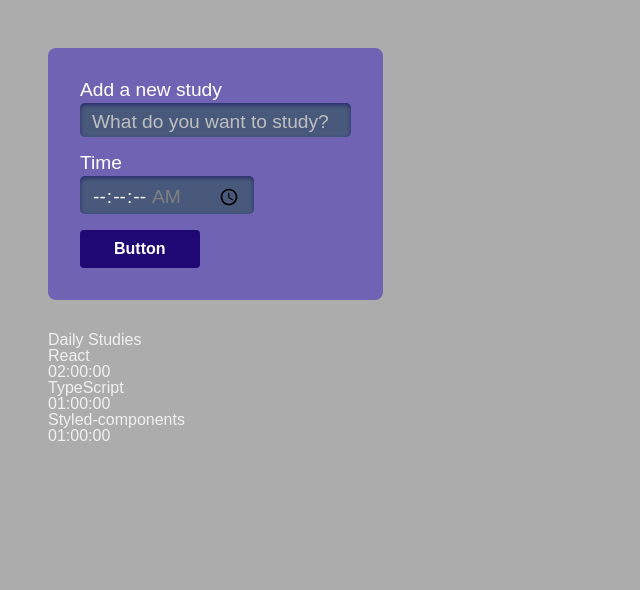
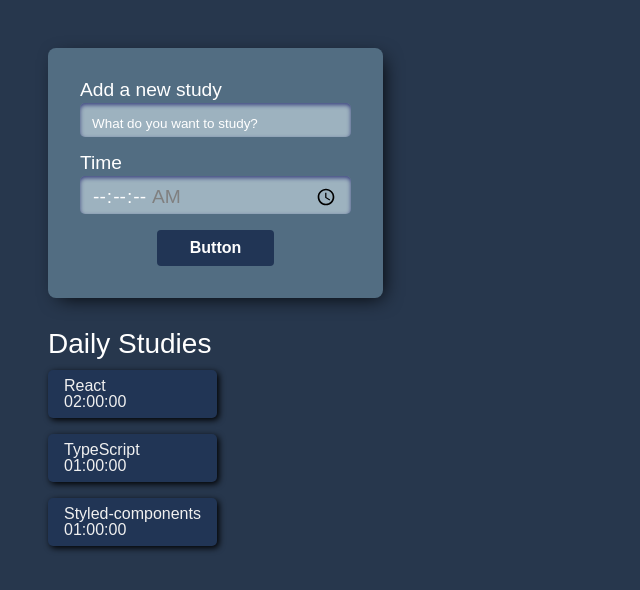
Before and after one commit to viniciusdamascenosouza/studies, a React (Create React App) app: page / in a window 1280 px wide. Shown: the top 590 px of the page, without its empty margins (0-640 px from the left). Built offline with nearby package versions, Linux system fonts and the light colour scheme.

Commit message:
task style

```diff
--- a/src/components/Button/index.tsx
+++ b/src/components/Button/index.tsx
@@ -2,16 +2,16 @@ import React from "react";
 import styled from "styled-components";
 
 const StyledButton = styled.button`
-  border: 2px solid transparent;
+  border: 1px solid transparent;
   border-radius: 4px;
-  background-color: #1f0874;
+  background-color: #213555;
   color: white;
   font-weight: bold;
   padding: .5em 2em;
 
     &:hover {
       cursor: pointer;
-      border: 2px solid #575757;
+      border: 1px solid #1d1f47;
     }
 `
 
--- a/src/components/Form/index.tsx
+++ b/src/components/Form/index.tsx
@@ -6,11 +6,11 @@ const StyledForm = styled.form`
   display: flex;
   flex-direction: column;
   gap: 1em;
-  align-items: flex-start;
-
+  align-items: center;
+  padding: 2em;
   border-radius: 8px;
-  background-color: #7063b4;
-  padding: 2em;
+  background-color: #526D82;
+  box-shadow: 5px 5px 20px -6px #000000;
 `
 
 const LabelAndInput = styled.div`
@@ -19,6 +19,7 @@ const LabelAndInput = styled.div`
   row-gap: .2em;
   color: white;
   font-size: 1.2em;
+  width: 100%;
 `
 
 const Input = styled.input`
@@ -27,11 +28,12 @@ const Input = styled.input`
       box-sizing: border-box;
       border: unset;
       border-radius: 5px;
-      background-color: #49597c;
-      box-shadow: 0px 2px 4px #12125e9f inset;
+      background-color: #9DB2BF;
+      box-shadow: 0px 2px 4px #0202589f inset;
 
       &::placeholder {
-        color: #BFBFBF;
+        color: #fff;
+        font-size: .7em;
       }
 `
 
--- a/src/components/List/index.tsx
+++ b/src/components/List/index.tsx
@@ -1,4 +1,24 @@
 import React from "react";
+import styled from "styled-components";
+
+const TaskList = styled.ul`
+  display: flex;
+  flex-direction: column;
+  gap: 1em;
+`
+
+const Task = styled.li`
+  border: none;
+  border-radius: 5px;
+  box-shadow: 2px 2px 6px 0px #000000;
+  background-color: #213555;
+  padding: .5em 1em;
+  text-align: start;
+    &:hover {
+      box-shadow: 2px 2px 7px -2px #000000;
+      cursor: pointer;
+    }
+`
 
 const List = () => {
   const tarefas = [
@@ -18,15 +38,15 @@ const List = () => {
 
   return (
     <aside>
-      <h2>Daily Studies</h2>
-      <ul>
+      <h2 style={{fontSize:"28px", color:"#fff", marginBottom:"12px"}}>Daily Studies</h2>
+      <TaskList>
         {tarefas.map(({task, time}, index) => (
-          <li key={index}>
+          <Task key={index}>
             <h3>{task}</h3>
             <span>{time}</span>
-          </li>
+          </Task>
         ))}
-      </ul>
+      </TaskList>
     </aside>
   );
 };
--- a/src/index.css
+++ b/src/index.css
@@ -66,7 +66,7 @@ body {
 	justify-content: center;
 	font-family: 'Manjari', sans-serif;
 	color: #F0F0F0;
-	background-color: #acacac;
+	background-color: #27374D;
 	height: 100%;
 	width: 100%;
 	padding: 16px;
```
